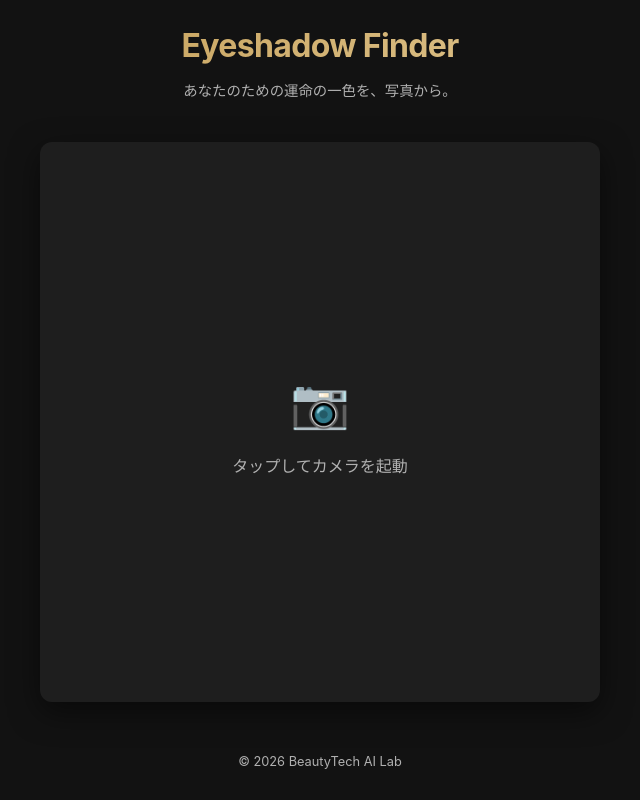
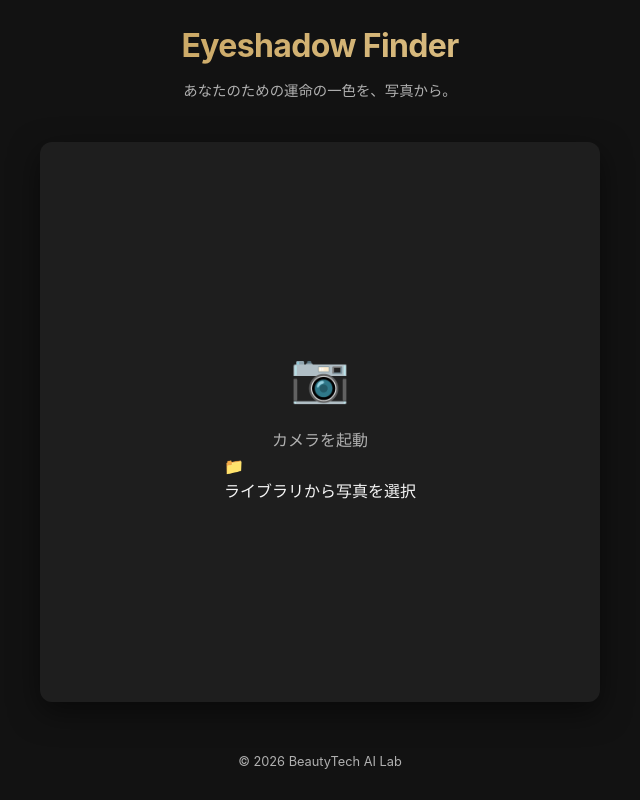
Before and after one commit to yama0039/eyeshadow-color-finder, a React (Vite) app: page / in a window 1280 px wide. Shown: the whole page, without its empty margins (320-960 px from the left). Built offline with nearby package versions, Linux system fonts and the light colour scheme.

Commit message:
Add file upload fallback and improved camera error tracking

```diff
--- a/src/components/Camera.jsx
+++ b/src/components/Camera.jsx
@@ -4,6 +4,7 @@ import './Camera.css';
 const Camera = ({ onCapture }) => {
   const videoRef = useRef(null);
   const canvasRef = useRef(null);
+  const fileInputRef = useRef(null);
   const [stream, setStream] = useState(null);
   const [isCameraActive, setIsCameraActive] = useState(false);
 
@@ -35,13 +36,30 @@ const Camera = ({ onCapture }) => {
 
     // If all failed
     console.error("All camera constraints failed:", lastError);
-    if (lastError.name === 'NotAllowedError') {
+    const errorMsg = lastError ? ` (${lastError.name})` : "";
+
+    if (lastError?.name === 'NotAllowedError') {
       alert("カメラの使用が許可されていません。ブラウザの設定で許可してください。");
-    } else if (lastError.name === 'NotFoundError') {
+    } else if (lastError?.name === 'NotFoundError') {
       alert("カメラが見つかりませんでした。デバイスにカメラが搭載されているか確認してください。");
     } else {
-      alert("カメラの起動に失敗しました。他のアプリでカメラを使用していないか確認してください。");
+      alert(`カメラの起動に失敗しました${errorMsg}。他のアプリでカメラを使用していないか確認するか、画像をアップロードしてください。`);
     }
+  };
+
+  const handleFileChange = (e) => {
+    const file = e.target.files[0];
+    if (file) {
+      const reader = new FileReader();
+      reader.onload = (event) => {
+        onCapture(event.target.result);
+      };
+      reader.readAsDataURL(file);
+    }
+  };
+
+  const triggerFileUpload = () => {
+    fileInputRef.current.click();
   };
 
   const stopCamera = () => {
@@ -75,9 +93,15 @@ const Camera = ({ onCapture }) => {
   return (
     <div className="camera-component">
       {!isCameraActive ? (
-        <div className="camera-placeholder" onClick={startCamera}>
-          <div className="icon">📷</div>
-          <p>タップしてカメラを起動</p>
+        <div className="camera-placeholder-container">
+          <div className="camera-placeholder" onClick={startCamera}>
+            <div className="icon">📷</div>
+            <p>カメラを起動</p>
+          </div>
+          <div className="upload-fallback" onClick={triggerFileUpload}>
+            <div className="icon-small">📁</div>
+            <p>ライブラリから写真を選択</p>
+          </div>
         </div>
       ) : (
         <div className="video-container">
@@ -99,6 +123,13 @@ const Camera = ({ onCapture }) => {
         </div>
       )}
       <canvas ref={canvasRef} style={{ display: 'none' }} />
+      <input
+        type="file"
+        ref={fileInputRef}
+        onChange={handleFileChange}
+        accept="image/*"
+        style={{ display: 'none' }}
+      />
     </div>
   );
 };
```
